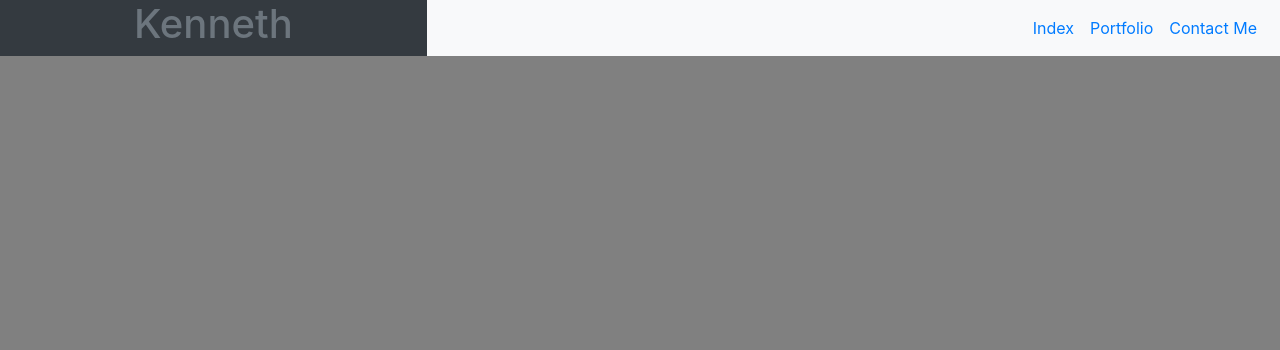
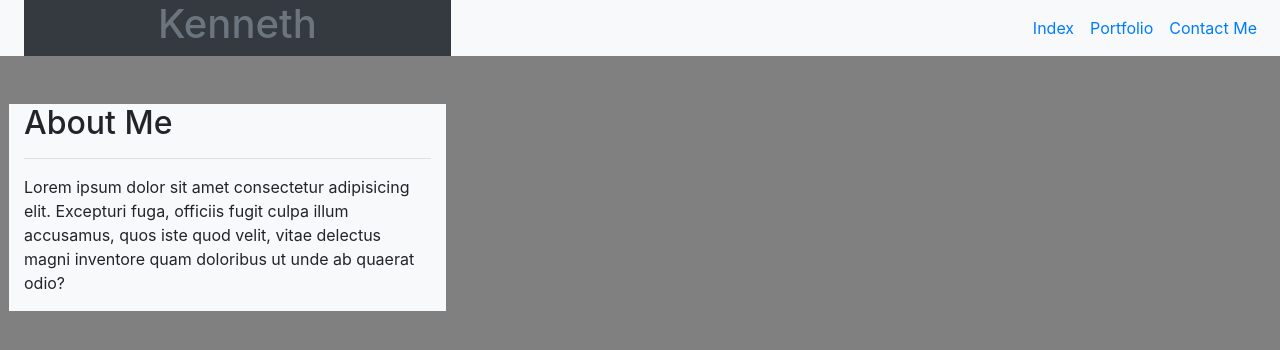
Before and after one commit to kdeguzm3/WeekTwoResponsive, a plain HTML site: page index.html in a window 1280 px wide. Drawn offline with nearby package versions, Linux system fonts and the light colour scheme.

Commit message:
added an img thumbnail; added a main section on Index

```diff
--- a/index.html
+++ b/index.html
@@ -11,12 +11,12 @@
     <title>Index</title>
   </head>
   <body>
-    <nav class="container-fluid">
+    <nav class="container-fluid bg-light">
         <div class="row x">
-            <div class="container-fluid col-sm-4 bg-dark d-flex flex-row justify-content-center text-secondary">
+            <div class="ml-sm-2 ml-md-4 container-fluid col-sm-4 bg-dark d-flex flex-row justify-content-center text-secondary">
                 <p class="h1">Kenneth</p>
             </div>
-            <div class="container-fluid-xs col-sm-8 navbar-light bg-light flex-row d-flex justify-content-between justify-content-sm-end align-items-center">
+            <div class="container-fluid-xs col-sm navbar-light bg-light flex-row d-flex justify-content-between justify-content-sm-end align-items-center">
                 <a class="p-2" href="./index.html">Index</a class="p-2">
                 <a class="p-2" href="./portfolio.html">Portfolio</a class="p-2">
                 <a class="p-2" href="contact.html">Contact Me</a class="p-2">
@@ -24,5 +24,14 @@
         </div>
     </nav>
 
+    <section class="row pt-4">
+        <div class="container col-xs-11 col-sm-4 bg-light m-4 ml-md-4">
+            <h2>About Me</h2>
+            <hr>
+            <p>Lorem ipsum dolor sit amet consectetur adipisicing elit. Excepturi fuga, officiis fugit culpa illum accusamus, quos iste quod velit, vitae delectus magni inventore quam doloribus ut unde ab quaerat odio?</p>
+        </div>
+        <div class="col-sm"></div>
+    </section>
+
   </body>
 </html>
```
Also changed, not shown: img/face.jpg (added).
